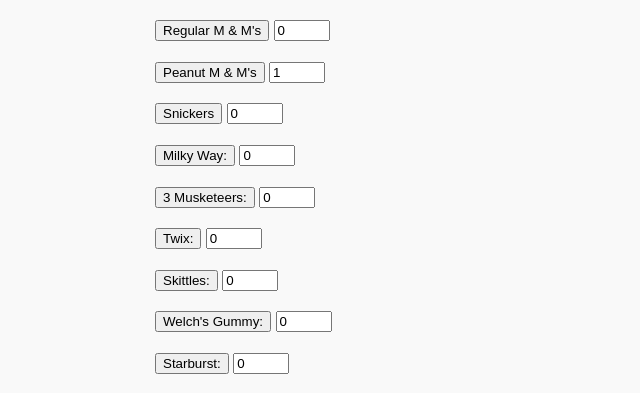
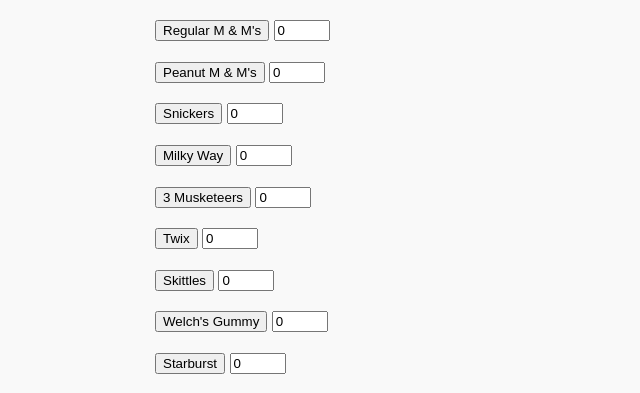
Before and after one commit to ArlynMP/SDEV153-Fall2026-websitdev, a plain HTML site: page index.html in a window 1280 px wide. Shown: the part 259-652 px from the top of the page, 85-725 px from the left. Drawn offline with Linux system fonts and the light colour scheme.

Commit message:
Remove colons from candy button labels

```diff
--- a/index.html
+++ b/index.html
@@ -29,7 +29,7 @@
 
       <p>
         <button type="button">Peanut M &amp; M's</button>
-        <input type="number" id="peanut-mms" name="peanut-mms" min="0" max="10" value="1">
+        <input type="number" id="peanut-mms" name="peanut-mms" min="0" max="10" value="0">
       </p>
 
       <p>
@@ -38,32 +38,32 @@
       </p>
 
       <p>
-        <button type="button">Milky Way:</button>
+        <button type="button">Milky Way</button>
         <input type="number" id="milky-way" name="milky-way" min="0" max="10" value="0">
       </p>
 
       <p>
-        <button type="button">3 Musketeers:</button>
+        <button type="button">3 Musketeers</button>
         <input type="number" id="musketeers" name="musketeers" min="0" max="10" value="0">
       </p>
 
       <p>
-        <button type="button">Twix:</button>
+        <button type="button">Twix</button>
         <input type="number" id="twix" name="twix" min="0" max="10" value="0">
       </p>
 
       <p>
-        <button type="button">Skittles:</button>
+        <button type="button">Skittles</button>
         <input type="number" id="skittles" name="skittles" min="0" max="10" value="0">
       </p>
 
       <p>
-        <button type="button">Welch's Gummy:</button>
+        <button type="button">Welch's Gummy</button>
         <input type="number" id="welchs" name="welchs" min="0" max="10" value="0">
       </p>
 
       <p>
-        <button type="button">Starburst:</button>
+        <button type="button">Starburst</button>
         <input type="number" id="starburst" name="starburst" min="0" max="10" value="0">
       </p>
     </section>
```
